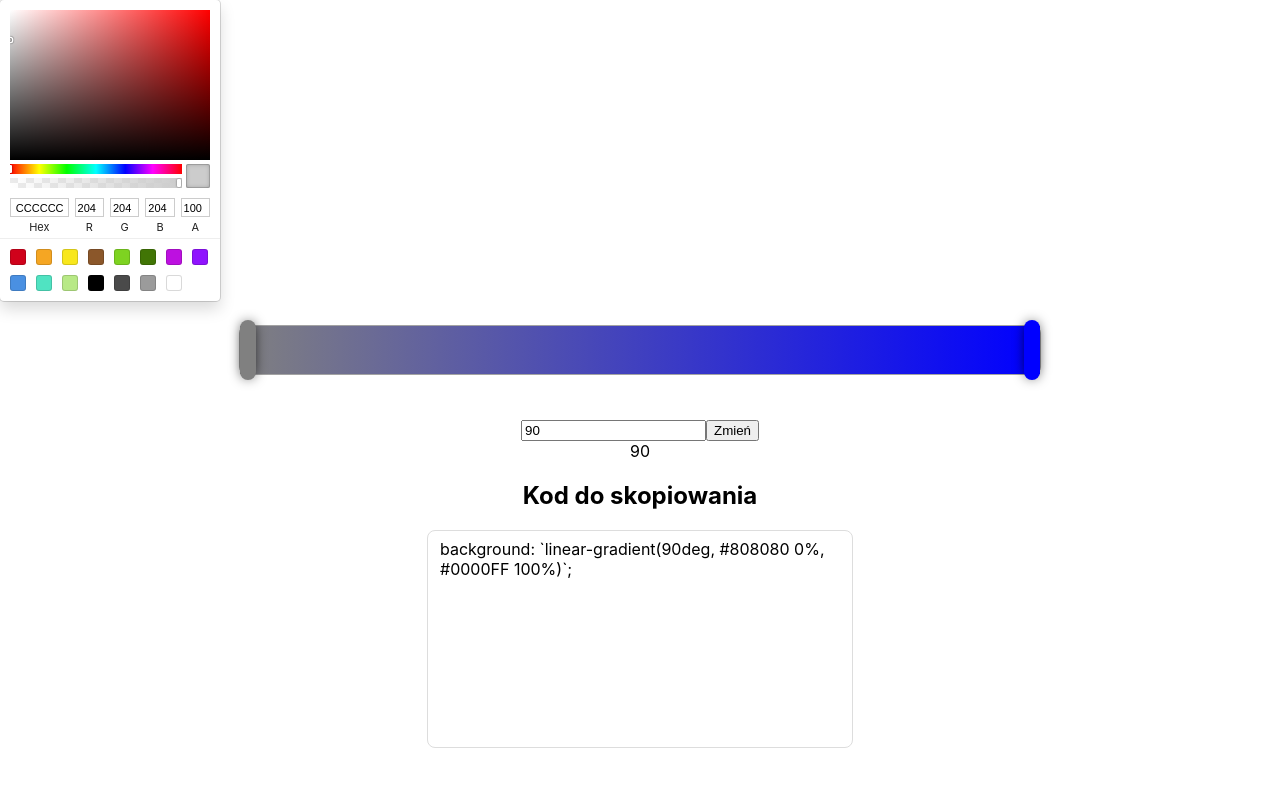
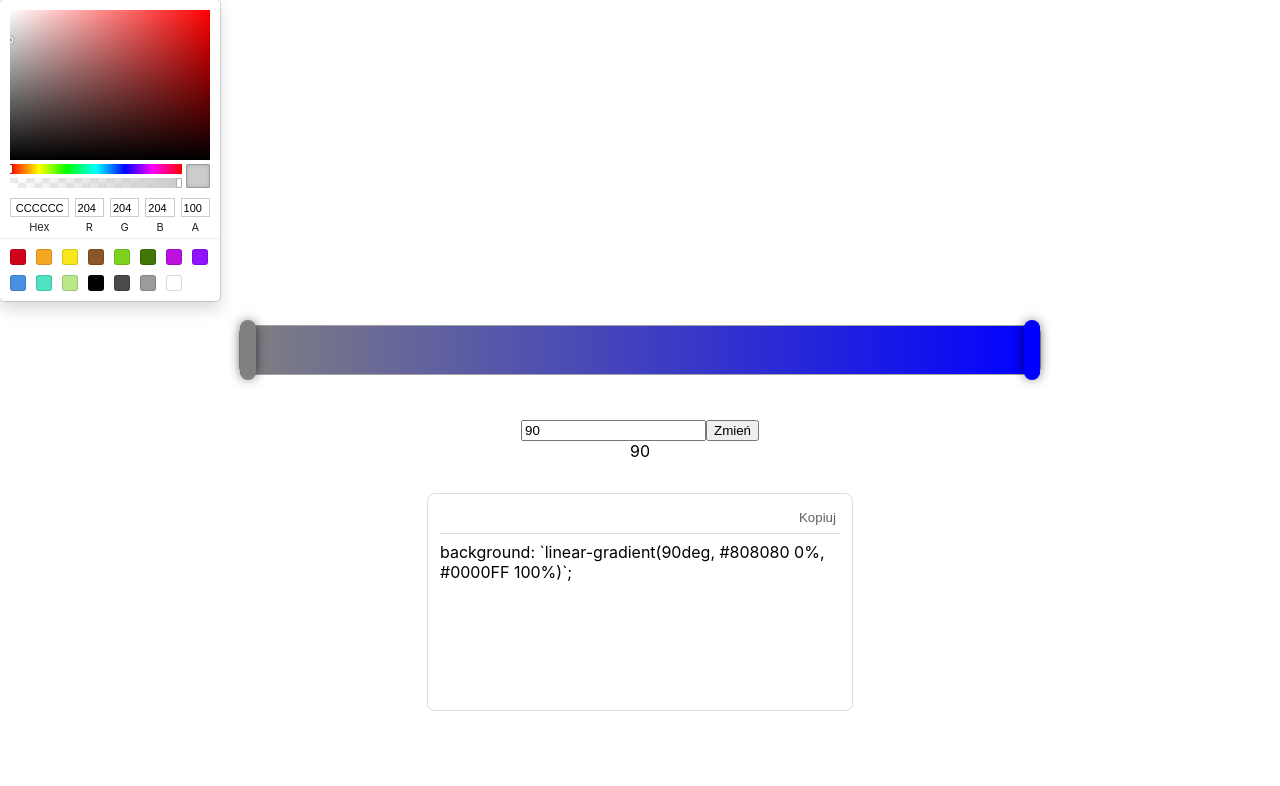
Before and after one commit to PiotrKochanka/gradient_shadow_generator, a React (Create React App) app in the folder gradient_shadow_generator/: page / in a window 1280 px wide. Shown: the top 786 px of the page. Built offline with nearby package versions, Linux system fonts and the light colour scheme.

Commit message:
styling the bar with the code

```diff
--- a/gradient_shadow_generator/src/components/CodeToCopy/CodeToCopy.module.css
+++ b/gradient_shadow_generator/src/components/CodeToCopy/CodeToCopy.module.css
@@ -3,7 +3,24 @@
     border-radius: 0.5rem;
     width: 400px;
     height: 200px;
-    margin: 0 auto;
+    margin: 32px auto 0px;
     padding: 8px 12px;
     text-align: left;
 }
+.code_bar_copy{
+    width: 100%;
+    border-bottom: 1px solid rgb(221, 221, 221);
+    display: flex;
+    justify-content: flex-end;
+    margin-bottom: 8px;
+}
+.code_bar_copy > button{
+    border: 0px none transparent;
+    background-color: transparent;
+    padding: 8px 4px;
+    cursor: pointer;
+    color: rgb(97, 97, 97);
+}
+.code_bar_copy > button:hover{
+    opacity: 0.6;
+}
--- a/gradient_shadow_generator/src/components/CodeToCopy/CodeToCopy.tsx
+++ b/gradient_shadow_generator/src/components/CodeToCopy/CodeToCopy.tsx
@@ -16,12 +16,14 @@ interface Parameter {
 
 
 const CodeToCopy: React.FC<ColorBarProps> = ({ button1Color, button2Color, currentPosition, gradientString }) => {
-
+    const [codeToCopy, setCodeToCopy] = useState<string>(String());
 
     return(
         <div className={`${styles.code_container}`}>
-            <h2>Kod do skopiowania</h2>
             <div className={`${styles.code_bar}`}>
+                <div className={`${styles.code_bar_copy}`}>
+                    <button>Kopiuj</button>
+                </div>
                 <span>
                     background: `linear-gradient({currentPosition}deg, {gradientString})`;
                 </span>
```
